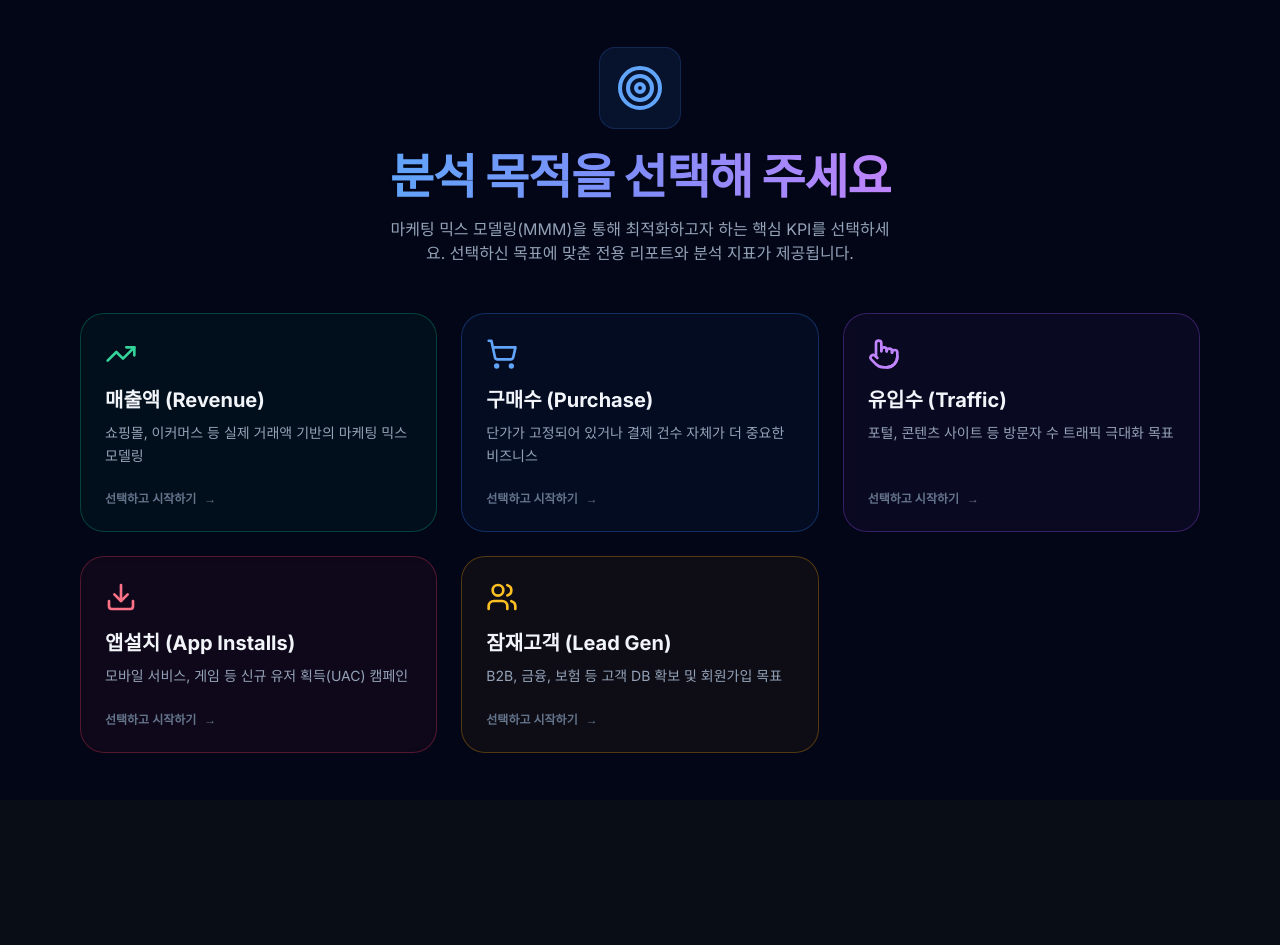
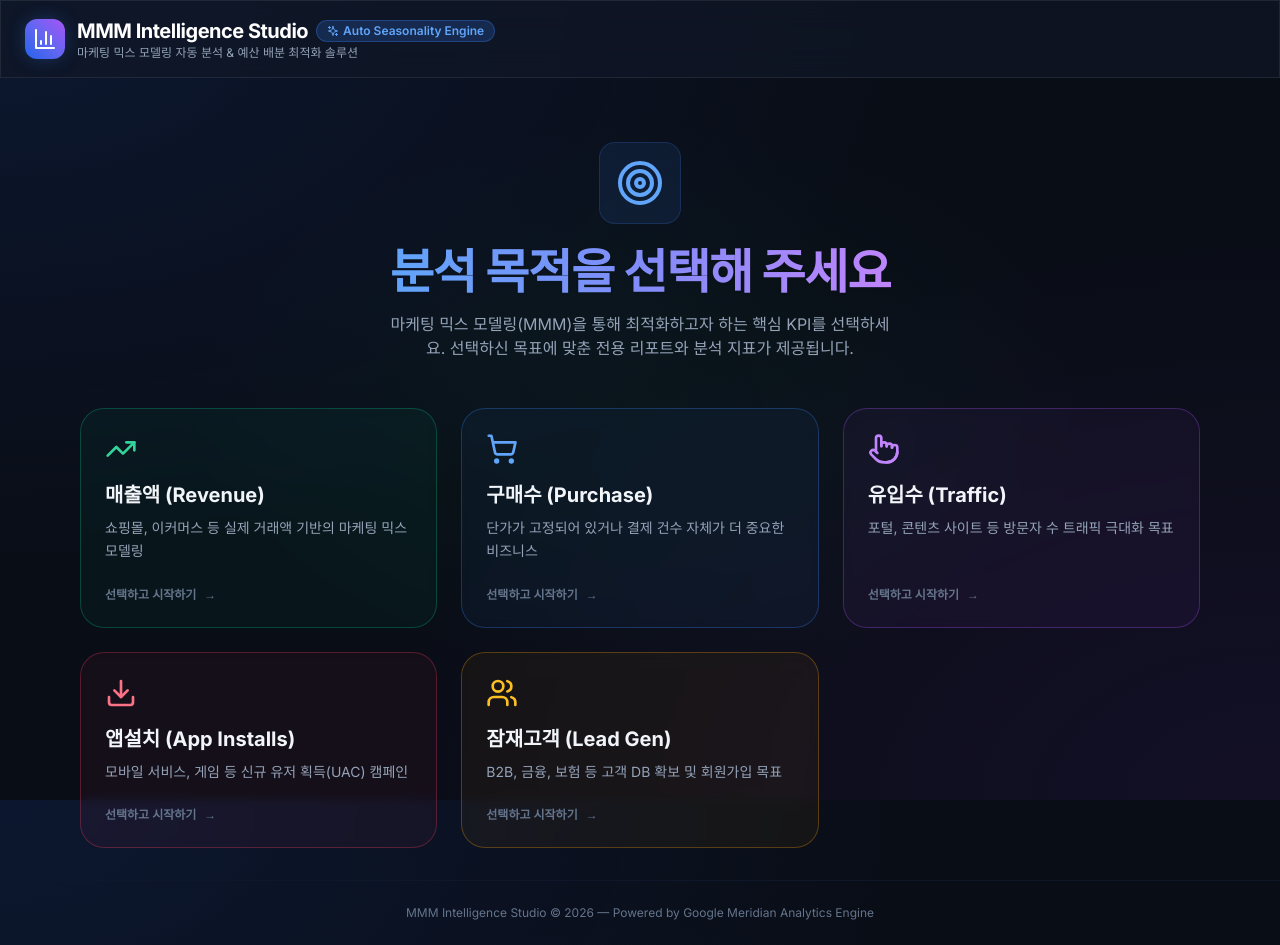
Before and after one commit to jin5051/mmm-intelligence-studio, a React (Vite) app: page / in a window 1280 px wide. Before the commit the page ends 800 px from the top, so only its background shows below. Built offline with nearby package versions, Linux system fonts and the light colour scheme.

Commit message:
Add files via upload

```diff
--- a/src/App.jsx
+++ b/src/App.jsx
@@ -15,17 +15,67 @@ import KpiSelectionScreen from './components/KpiSelectionScreen';
 import { runMMMAnalysis } from './engine/mmmEngine';
 import { generateSampleMMMData } from './utils/sampleDataGenerator';
 
+const VALID_KPIS = ['revenue', 'purchase', 'traffic', 'install', 'lead'];
+
+const getInitialKpiFromUrl = () => {
+  try {
+    // 1. Check clean path URL (e.g. /revenue or /kpi/revenue)
+    const path = window.location.pathname.replace(/^\/+|\/+$/g, '').toLowerCase();
+    if (VALID_KPIS.includes(path)) return path;
+    if (path.startsWith('kpi/')) {
+      const sub = path.split('/')[1];
+      if (VALID_KPIS.includes(sub)) return sub;
+    }
+    // 2. Fallback to query parameter (e.g. ?kpi=revenue)
+    const params = new URLSearchParams(window.location.search);
+    const kpiParam = params.get('kpi');
+    if (kpiParam && VALID_KPIS.includes(kpiParam.toLowerCase())) {
+      return kpiParam.toLowerCase();
+    }
+  } catch (e) {
+    console.error("URL parsing error:", e);
+  }
+  return null;
+};
+
 export default function App() {
   const [isExcelGuideOpen, setIsExcelGuideOpen] = useState(false);
   const [mmmResult, setMmmResult] = useState(null);
   const [isLoading, setIsLoading] = useState(false);
 
-  const [selectedKpi, setSelectedKpi] = useState(null); // null means show KPI selection screen
+  const [selectedKpi, setSelectedKpi] = useState(getInitialKpiFromUrl);
+
+  const updateUrlKpi = (kpiType) => {
+    try {
+      const newPath = kpiType ? `/${kpiType}` : '/';
+      window.history.pushState({ kpi: kpiType }, '', newPath);
+    } catch (e) {
+      console.error("URL update error:", e);
+    }
+  };
+
+  const handleSelectKpi = (kpiType) => {
+    setSelectedKpi(kpiType);
+    updateUrlKpi(kpiType);
+  };
 
   const handleResetKpi = () => {
     setSelectedKpi(null);
     setMmmResult(null);
+    updateUrlKpi(null);
   };
+
+  useEffect(() => {
+    const handlePopState = () => {
+      const initialKpi = getInitialKpiFromUrl();
+      setSelectedKpi(initialKpi);
+      if (!initialKpi) {
+        setMmmResult(null);
+      }
+    };
+    window.addEventListener('popstate', handlePopState);
+    return () => window.removeEventListener('popstate', handlePopState);
+  }, []);
 
   const runDemoAnalysis = () => {
     setIsLoading(true);
@@ -87,24 +137,25 @@ export default function App() {
     }
   };
 
-  if (!selectedKpi) {
-    return <KpiSelectionScreen onSelectKpi={setSelectedKpi} />;
-  }
-
   return (
     <ErrorBoundary>
-      <div className="min-h-screen pb-16">
-
-        {/* Header */}
+      <div className="min-h-screen flex flex-col justify-between">
+        <div>
+          {/* Unified Header (Hides quick action buttons on KPI Selection Screen) */}
           <Header
             onOpenExcelGuide={() => setIsExcelGuideOpen(true)}
             onRunDemo={runDemoAnalysis}
             onResetKpi={handleResetKpi}
+            hideActions={!selectedKpi}
           />
 
           {/* Main Container */}
-        <main className="max-w-7xl mx-auto px-4 sm:6">
-         {/* Dashboard Content */}
+          <main className="max-w-7xl mx-auto px-4 sm:px-6">
+            {!selectedKpi ? (
+              <KpiSelectionScreen onSelectKpi={handleSelectKpi} />
+            ) : (
+              <>
+                {/* File Upload Section */}
                 <div className="animate-fadeIn mb-8">
                   <FileUpload
                     onAnalysisComplete={handleCustomAnalysis}
@@ -113,11 +164,12 @@ export default function App() {
                     selectedKpiType={selectedKpi}
                   />
                 </div>
+
                 {/* Loading Spinner Indicator */}
                 {isLoading && (
                   <div className="glass-panel rounded-2xl p-12 mb-8 border border-slate-800 text-center flex flex-col items-center justify-center animate-pulse">
                     <div className="w-12 h-12 rounded-full border-4 border-blue-500 border-t-transparent animate-spin mb-4" />
-              <p className="text-sm font-bold text-white">Meridian 딥 머신러닝 회귀 엔진 구동 중...</p>
+                    <p className="text-sm font-bold text-white">Meridian 베이지안 회귀 엔진 구동 중...</p>
                     <p className="text-xs text-slate-400 mt-1">Adstock 반감기 수명, Hill 포화 곡선, mROAS 및 95% 베이지안 신뢰구간을 산출하고 있습니다.</p>
                   </div>
                 )}
@@ -147,7 +199,10 @@ export default function App() {
                     <AnalystReport mmmResult={mmmResult} />
                   </div>
                 )}
+              </>
+            )}
           </main>
+        </div>
 
         {/* Recommended Excel Guide Modal */}
         <ExcelGuideModal
@@ -156,8 +211,8 @@ export default function App() {
           selectedKpiType={selectedKpi || 'revenue'}
         />
 
-        {/* Footer */}
-        <footer className="text-center text-xs text-slate-500 py-6 border-t border-slate-900">
+        {/* Unified Footer (Pushed to bottom cleanly with mt-auto) */}
+        <footer className="text-center text-xs text-slate-500 py-6 border-t border-slate-900 mt-auto">
           MMM Intelligence Studio &copy; {new Date().getFullYear()} — Powered by Google Meridian Analytics Engine
         </footer>
 
--- a/src/components/Header.jsx
+++ b/src/components/Header.jsx
@@ -1,7 +1,7 @@
 import React from 'react';
 import { BarChart3, FileSpreadsheet, Sparkles, CalendarCheck } from 'lucide-react';
 
-export default function Header({ onOpenExcelGuide, onRunDemo, onResetKpi }) {
+export default function Header({ onOpenExcelGuide, onRunDemo, onResetKpi, hideActions = false }) {
   return (
     <header className="sticky top-0 z-30 glass-panel border-b border-slate-800 px-6 py-4 mb-8">
       <div className="max-w-7xl mx-auto flex flex-col md:flex-row items-center justify-between gap-4">
@@ -26,7 +26,8 @@ export default function Header({ onOpenExcelGuide, onRunDemo, onResetKpi }) {
           </div>
         </div>
 
-        {/* Quick Action Buttons */}
+        {/* Quick Action Buttons (Hidden when hideActions is true) */}
+        {!hideActions && (
           <div className="flex items-center gap-3">
             <button
               onClick={onOpenExcelGuide}
@@ -44,6 +45,7 @@ export default function Header({ onOpenExcelGuide, onRunDemo, onResetKpi }) {
               샘플 데모 데이터 즉시 분석
             </button>
           </div>
+        )}
 
       </div>
     </header>
--- a/src/components/KpiSelectionScreen.jsx
+++ b/src/components/KpiSelectionScreen.jsx
@@ -46,7 +46,7 @@ export default function KpiSelectionScreen({ onSelectKpi }) {
   ];
 
   return (
-    <div className="min-h-screen bg-slate-950 flex flex-col items-center justify-center p-4">
+    <div className="py-8 flex flex-col items-center justify-center">
       {/* Title Section */}
       <div className="text-center mb-12 animate-fadeIn">
         <div className="inline-flex items-center justify-center p-4 bg-blue-500/10 rounded-2xl mb-6 border border-blue-500/20">
--- a/src/engine/mmmEngine.js
+++ b/src/engine/mmmEngine.js
@@ -379,9 +379,10 @@ export function runMMMAnalysis(rawData, dateCol, kpiCol, mediaCols, extraCols =
     return day > lastDay - 5 ? 1 : 0;
   });
 
-  // ---- [NEW] Knot-based Piecewise Linear Spline Baseline ----
-  // 겨울철 등 계절성 더미 변수가 효과를 가질 수 있도록 매듭 간격을 늘립니다 (최소 60일)
-  const knotInterval = Math.max(60, Math.round(N / 6));
+  // ---- [NEW] Dynamic Knot-based Piecewise Linear Spline Baseline ----
+  // 데이터 일수(N)에 따라 30일(최소)~60일(최대) 범위 내에서 Knot 매듭 간격을 유동적으로 산출
+  const calculatedInterval = Math.round(N / 8);
+  const knotInterval = Math.max(30, Math.min(60, calculatedInterval));
   const { knotFeatures, numKnots, knotIndices } = generateKnotBaseline(N, knotInterval);
 
   // ---- Media Raw Data Collection ----
@@ -433,8 +434,8 @@ export function runMMMAnalysis(rawData, dateCol, kpiCol, mediaCols, extraCols =
   }
 
   // ---- Design Matrix Setup ----
-  const seasonalityFeatureNames = ['주말(Weekend)', '봄(Spring)', '여름(Summer)', '가을(Autumn)', '겨울(Winter)', '월초(Early)', '월말(Late)'];
-  const seasonalityMatrixCols = [isWeekendArr, isSpringArr, isSummerArr, isAutumnArr, isWinterArr, isEarlyMonthArr, isLateMonthArr];
+  const seasonalityFeatureNames = ['주말(Weekend)', '월초(Early)', '월말(Late)'];
+  const seasonalityMatrixCols = [isWeekendArr, isEarlyMonthArr, isLateMonthArr];
 
   // Knot feature names
   const knotFeatureNames = [];
@@ -933,14 +934,51 @@ export function runMMMAnalysis(rawData, dateCol, kpiCol, mediaCols, extraCols =
     };
   });
 
-  // ---- Seasonality & Baseline Effects ----
+  // ---- Seasonality & Baseline Effects Derived from Knot Baseline Curve ----
+  // Knot 스플라인 베이스라인 곡선(Baseline(t))으로부터 계절별 평균 변동 비율을 도출하여
+  // 더미 변수 간 다중공선성 충돌 없이 데이터 진실에 부합하는 계절성 비중을 산출합니다.
+  const activeKnotNames = Object.keys(coefficients).filter(k => k.startsWith('Knot_'));
+  const dailyBaseline = [];
+  for (let i = 0; i < N; i++) {
+    let baseVal = coefficients['Intercept'] || 0;
+    activeKnotNames.forEach((kName, kIdx) => {
+      baseVal += knotFeatures[i][kIdx] * (coefficients[kName] || 0);
+    });
+    dailyBaseline.push(baseVal);
+  }
+  const meanBaseline = dailyBaseline.reduce((a, b) => a + b, 0) / (N || 1);
+
+  const seasonBaselines = { Spring: [], Summer: [], Autumn: [], Winter: [] };
+  dates.forEach((d, i) => {
+    let monthVal = 1;
+    if (typeof d === 'string' && d.length >= 7) {
+      monthVal = parseInt(d.substring(5, 7), 10);
+    }
+    if (monthVal >= 3 && monthVal <= 5) seasonBaselines.Spring.push(dailyBaseline[i]);
+    else if (monthVal >= 6 && monthVal <= 8) seasonBaselines.Summer.push(dailyBaseline[i]);
+    else if (monthVal >= 9 && monthVal <= 11) seasonBaselines.Autumn.push(dailyBaseline[i]);
+    else seasonBaselines.Winter.push(dailyBaseline[i]);
+  });
+
+  const calcSeasonAvg = (arr) => arr.length > 0 ? (arr.reduce((a, b) => a + b, 0) / arr.length) : null;
+
+  const springAvg = calcSeasonAvg(seasonBaselines.Spring);
+  const summerAvg = calcSeasonAvg(seasonBaselines.Summer);
+  const autumnAvg = calcSeasonAvg(seasonBaselines.Autumn);
+  const winterAvg = calcSeasonAvg(seasonBaselines.Winter);
+
+  const springEffectRatio = springAvg !== null ? ((springAvg - meanBaseline) / (meanY || 1)) * 100 : 0;
+  const summerEffectRatio = summerAvg !== null ? ((summerAvg - meanBaseline) / (meanY || 1)) * 100 : 0;
+  const autumnEffectRatio = autumnAvg !== null ? ((autumnAvg - meanBaseline) / (meanY || 1)) * 100 : 0;
+  const winterEffectRatio = winterAvg !== null ? ((winterAvg - meanBaseline) / (meanY || 1)) * 100 : 0;
+
   const seasonalityEffects = {
     trendRatio: 0, // Knot 베이스라인으로 대체됨 (별도 추세 계수 없음)
     weekendEffectRatio: coefficients['주말(Weekend)'] ? (coefficients['주말(Weekend)'] / meanY) * 100 : 0,
-    springEffectRatio: coefficients['봄(Spring)'] ? (coefficients['봄(Spring)'] / meanY) * 100 : 0,
-    summerEffectRatio: coefficients['여름(Summer)'] ? (coefficients['여름(Summer)'] / meanY) * 100 : 0,
-    autumnEffectRatio: coefficients['가을(Autumn)'] ? (coefficients['가을(Autumn)'] / meanY) * 100 : 0,
-    winterEffectRatio: coefficients['겨울(Winter)'] ? (coefficients['겨울(Winter)'] / meanY) * 100 : 0,
+    springEffectRatio,
+    summerEffectRatio,
+    autumnEffectRatio,
+    winterEffectRatio,
     earlyMonthEffectRatio: coefficients['월초(Early)'] ? (coefficients['월초(Early)'] / meanY) * 100 : 0,
     lateMonthEffectRatio: coefficients['월말(Late)'] ? (coefficients['월말(Late)'] / meanY) * 100 : 0,
     friSunEffectRatio: coefficients['주말(Weekend)'] ? (coefficients['주말(Weekend)'] / meanY) * 120 : 0
```
Also changed, not shown: 1 other file (tests, documents, lock files or other folders). Lines whose indentation alone changed are shown as unchanged.
